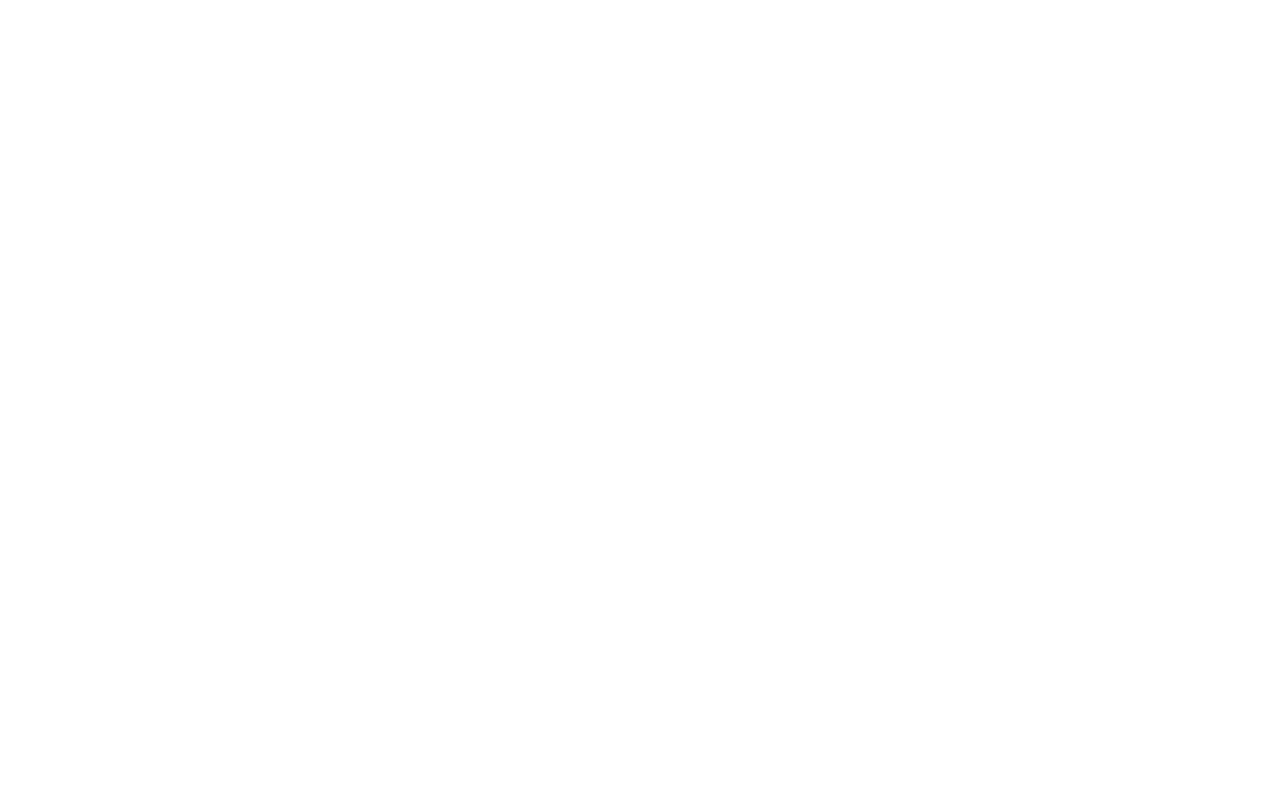
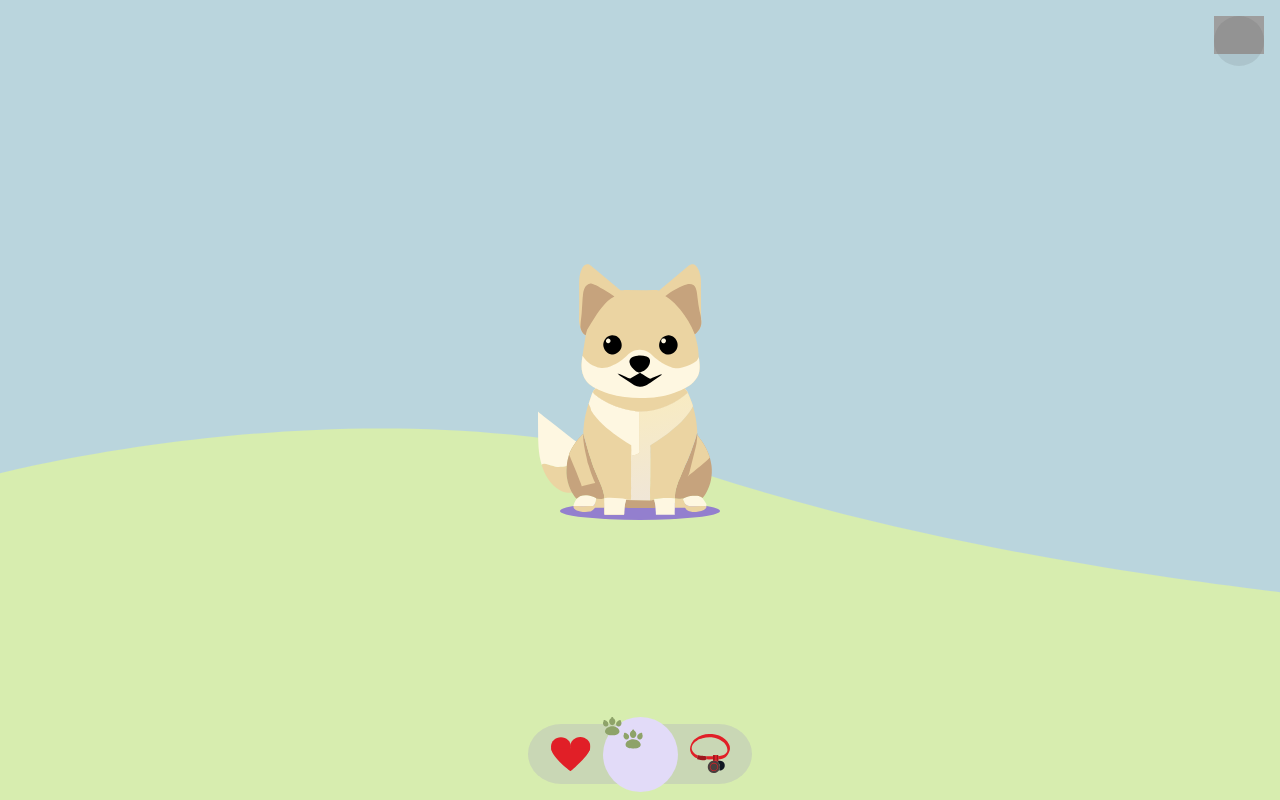
Before and after one commit to 21mdr1/dog-app, a React (Create React App) app: page /walk in a window 1280 px wide. Built offline with nearby package versions, Linux system fonts and the light colour scheme; grey boxes are pictures that could not be loaded; the HTML template or start-up script is replaced by a standard one.

Commit message:
Create jsx structure of walk page

```diff
--- /dev/null
+++ b/src/components/WalkingDog/WalkingDog.js
@@ -0,0 +1,15 @@
+import dog from '../../assets/static-images/home-dog-prototype-2.svg';
+import './WalkingDog.scss';
+
+function WalkingDog() {
+    return (
+        <main className="home-main">
+            <div className="walking-dog__container">
+                <div className="walking-dog__shadow"></div>
+                <img src={dog} alt="walking dog" className="walking-dog" />
+            </div>
+        </main>
+    );
+}
+
+export default WalkingDog;
--- /dev/null
+++ b/src/components/WalkingDog/WalkingDog.scss
@@ -0,0 +1,30 @@
+@use '../../styles/partials/variables' as *;
+@use '../../styles/partials/mixins' as *;
+
+.home-main {
+    flex-grow: 1;
+    @include flex(center, center);
+}
+
+
+.walking-dog {
+    position: absolute;
+    top: 0;
+    left: 0;
+    transform: translate(-50%, -50%);
+
+    &__container {
+        position: relative;
+    }
+
+    &__shadow {
+        background-color: #937FCE; //make this into a variable?
+        width: 10rem;
+        height: 1.125rem;
+        border-radius: 50%;
+        position: absolute;
+        transform: translate(-50%, -50%);
+        left: 50%;
+        bottom: -8.75rem;
+    }
+}
--- a/src/pages/Walk/Walk.js
+++ b/src/pages/Walk/Walk.js
@@ -1,7 +1,16 @@
+import BottomNav from '../../components/BottomNav/BottomNav';
+import WalkingDog from '../../components/WalkingDog/WalkingDog';
+import TopNav from '../../components/TopNav/TopNav';
 import './Walk.scss';
 
 function Walk() {
-
+    return (
+        <div className='page page--walk'>
+            <TopNav />
+            <WalkingDog />
+            <BottomNav page='walk' />
+        </div>
+    )
 }
 
 export default Walk;
--- a/src/pages/Walk/Walk.scss
+++ b/src/pages/Walk/Walk.scss
@@ -0,0 +1,12 @@
+@use '../../styles/partials/variables' as *;
+@use '../../styles/partials/mixins' as *;
+
+.page {
+    &--walk {
+        background-image: url('../../assets/static-images/walk-background.svg');
+        background-size: cover;
+        @include flex(center, center);
+        flex-direction: column;
+        padding: $mobile-spacing;
+    }
+}
```
